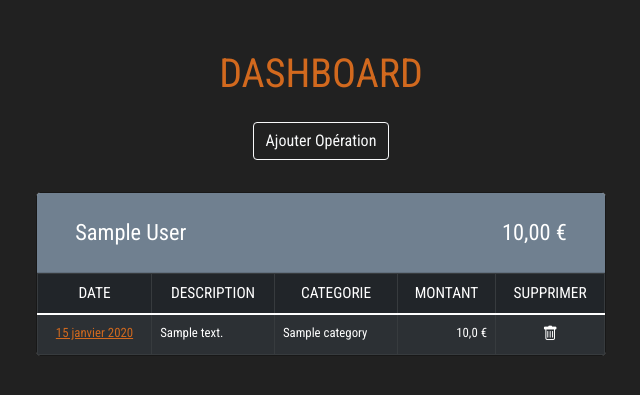
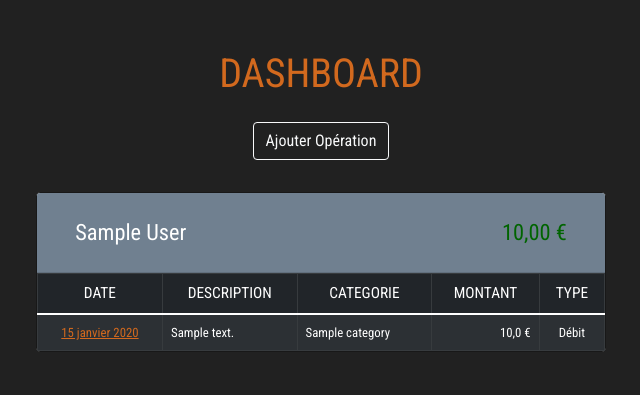
Before and after one commit to dardevetdidier/Eko, a Django app: page /dashboard/ in a window 1280 px wide. Shown: the part 82-477 px from the top of the page, without its empty margins (319-959 px from the left). Run offline with Django 4.2, Linux system fonts and the light colour scheme; a user stored in the database is signed in; tables that the repository leaves empty hold one stand-in row (values such as "Sample post"); some libraries are stand-ins or nearby versions.

Commit message:
Modify operation types choices Modify dashboard table (replace delete by type)

```diff
--- a/budget/models.py
+++ b/budget/models.py
@@ -1,6 +1,5 @@
 from django.db import models
 from django.contrib.auth.models import User
-
 
 
 class Category(models.Model):
@@ -23,11 +22,11 @@ class Account(models.Model):
 
 class Operation(models.Model):
     OPERATION_TYPES = [
-        ('Withdraw', 'Débit'),
-        ('Credit', 'Crédit')
+        ('Débit', 'Débit'),
+        ('Crédit', 'Crédit')
     ]
 
-    operation_type = models.CharField(max_length=8, choices=OPERATION_TYPES, default="Withdraw")
+    operation_type = models.CharField(max_length=8, choices=OPERATION_TYPES, default="Débit")
     description = models.CharField(max_length=150)
     amount = models.FloatField()
     category = models.ForeignKey(to=Category, on_delete=models.CASCADE, related_name='operations_category')
--- a/budget/static/css/index.css
+++ b/budget/static/css/index.css
@@ -100,13 +100,13 @@ h1 {
 .budget-col {
     display: flex;
     justify-content: center;
-
 }
 
 .budget-card {
     border: 1px solid #181818;
     margin: 1em;
 }
+
 .budget-header{
     background-color: slategrey;
     display: flex;
@@ -143,6 +143,14 @@ h1 {
 }
 .table-headers-cat {
     width: 400px;
+}
+
+.negative-balance {
+    color: red;
+}
+
+.positive-balance {
+    color: darkgreen;
 }
 
 /* ACCOUNTS */
--- a/budget/templates/budget/budget.html
+++ b/budget/templates/budget/budget.html
@@ -1,34 +1,37 @@
-
-
 <div class="budget-card card" style="width: 50rem;">
 
     <div class="budget-header card-header">
-      <p class="budget-name">{{ account.name }}</p>
-      <p class="budget-amount">{{ account.balance|floatformat:2 }} €</p>
+        <p class="budget-name">{{ account.name }}</p>
+        {% if account.balance < 0 %}
+            <p class="budget-amount negative-balance">
+        {% else %}
+            <p class="budget-amount positive-balance">
+        {% endif %}
+        {{ account.balance|floatformat:2 }} €</p>
 
   </div>
 
   <div class="budget-card-body card-body">
-      <table class=" budget-table table table-striped table-bordered table-dark">
+      <table class="budget-table table table-striped table-bordered table-dark">
           <thead>
           <tr>
               <td class="table-headers">DATE</td>
               <td class="table-headers">DESCRIPTION</td>
               <td class="table-headers">CATEGORIE</td>
               <td class="table-headers">MONTANT</td>
-              <td class="table-headers">SUPPRIMER</td>
+              <td class="table-headers">TYPE</td>
           </tr>
           </thead>
           <tbody>
 
-          {% for operation in account.operations_account.all.filter %}
+          {% for operation in account.operations_account.all %}
               <tr>
                   <td class="col-center"><a class="detail-operation-link"
                          href="{% url 'update-operation' pk=operation.id %}">{{ operation.date_created }}</a></td>
                   <td>{{ operation.description }}</td>
                   <td>{{ operation.category }}</td>
                   <td class="col-amount">{{ operation.amount }} €</td>
-                  <td class="col-center"><a type="button" href="{% url 'delete-operation' operation.id %}"><i class="bi bi-trash"></i></a></td>
+                  <td class="col-center">{{ operation.operation_type }}</td>
               </tr>
           {% endfor %}
 
--- a/budget/templates/budget/dashboard.html
+++ b/budget/templates/budget/dashboard.html
@@ -1,5 +1,4 @@
 {% extends 'base.html' %}
-
 {% block content %}
 
     <div class="dashboard-title">
--- a/budget/views.py
+++ b/budget/views.py
@@ -57,7 +57,7 @@ def dashboard(request):
         if create_operation_form.is_valid():
             operation = create_operation_form.save(commit=False)
             account = operation.account
-            if operation.operation_type == "Credit":
+            if operation.operation_type == "Crédit":
                 account.balance += operation.amount
             else:
                 account.balance -= operation.amount
@@ -120,7 +120,6 @@ def update_operation(request, pk):
     Allows to modify an operation
     """
     operation = get_object_or_404(Operation, pk=pk)
-    print(operation.date_created)
     update_operation_form = CreateOperationForm(instance=operation)
     amount = operation.amount
     account = operation.account
@@ -132,7 +131,7 @@ def update_operation(request, pk):
             update_operation_form.save()
             if update_operation_form.cleaned_data['amount'] != amount:
                 difference = update_operation_form.cleaned_data['amount'] - amount
-                if operation.operation_type == "Withdraw":
+                if operation.operation_type == "Débit":
                     account.balance -= difference
                 else:
                     account.balance += difference
@@ -157,9 +156,9 @@ def delete_operation(request, pk):
     print(operation.operation_type)
     if request.method == 'POST':
         account = operation.account
-        if operation.operation_type == "Withdraw":
+        if operation.operation_type == "Débit":
             account.balance += operation.amount
-        elif operation.operation_type == "Credit":
+        elif operation.operation_type == "Crédit":
             account.balance -= operation.amount
         account.save()
         operation.delete()
```
Also changed, not shown: budget/migrations/0009_alter_operation_options_and_more.py (added).
